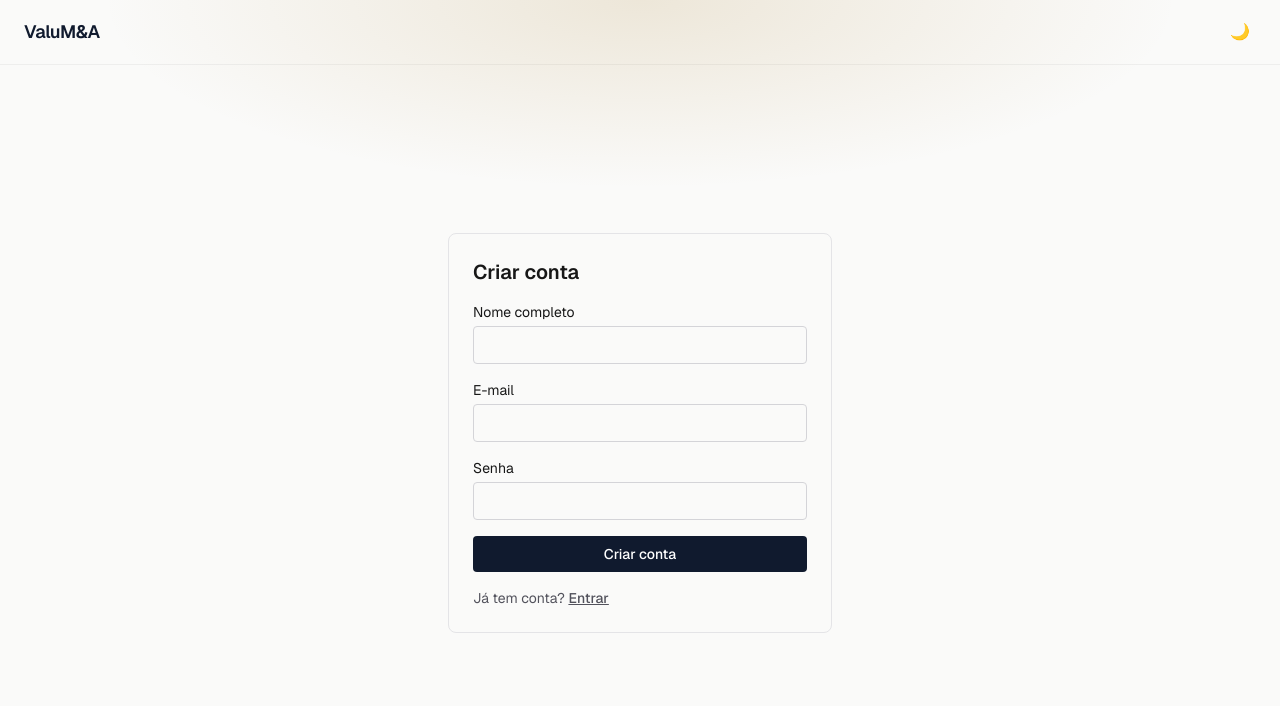
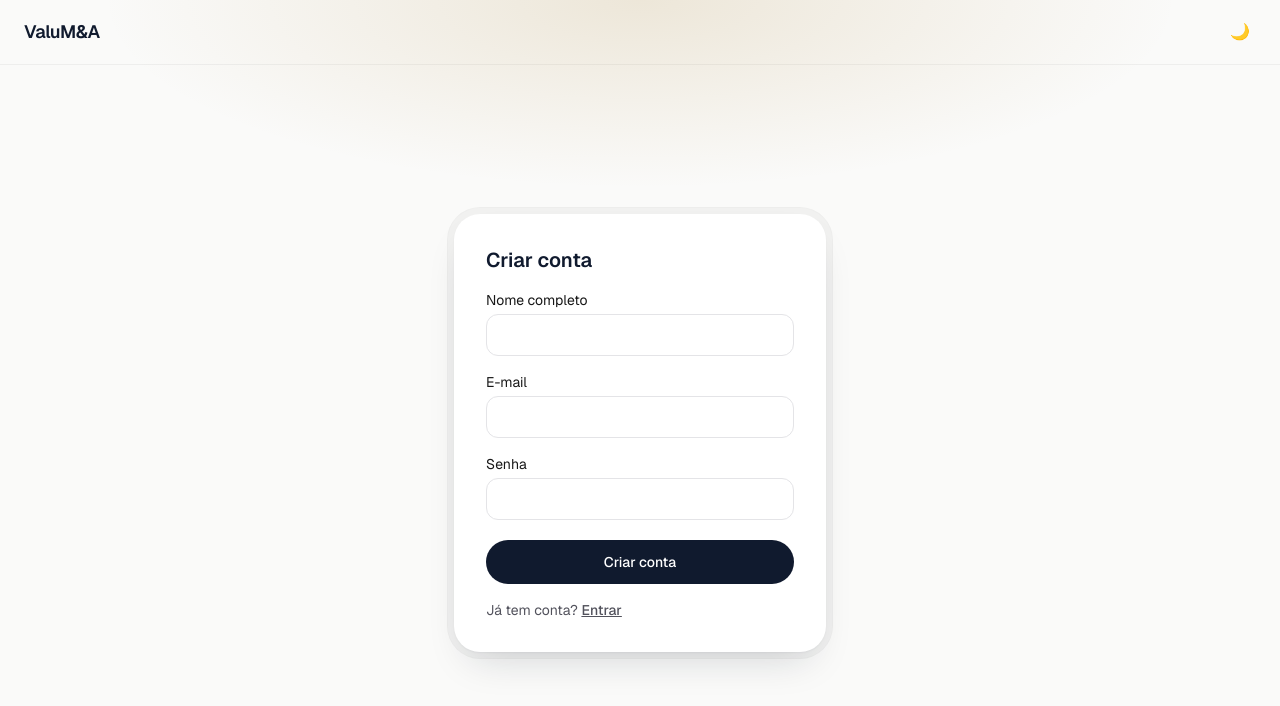
Before and after one commit to JFO05/valuma, a Next.js app: page /signup in a window 1280 px wide. Shown: the top 706 px of the page. Built offline with nearby package versions, Linux system fonts and the light colour scheme.

Commit message:
style(auth): tela de criar conta usa o mesmo layout da tela de login
PremiumCard + inputs/botao em estilo pilula, no lugar da caixa com borda
simples e cantos pouco arredondados que a tela de signup ainda usava.

```diff
--- a/app/(auth)/signup/page.tsx
+++ b/app/(auth)/signup/page.tsx
@@ -5,6 +5,8 @@ import Link from "next/link";
 import { useRouter } from "next/navigation";
 import { createClient } from "@/lib/supabase/client";
 import { mapAuthError } from "@/lib/supabase/auth-errors";
+import { PremiumCard } from "@/components/ui/premium-card";
+import { Reveal } from "@/components/ui/reveal";
 
 export default function SignupPage() {
   const router = useRouter();
@@ -41,11 +43,12 @@ export default function SignupPage() {
 
   return (
     <div className="flex flex-1 items-center justify-center p-8">
-      <form
-        onSubmit={handleSubmit}
-        className="flex w-full max-w-sm flex-col gap-4 rounded-lg border border-zinc-200 p-6 dark:border-zinc-800"
-      >
-        <h1 className="text-xl font-semibold">Criar conta</h1>
+      <Reveal className="w-full max-w-sm">
+        <PremiumCard>
+          <form onSubmit={handleSubmit} className="flex flex-col gap-4 p-8">
+            <h1 className="text-xl font-semibold text-ink dark:text-zinc-50">
+              Criar conta
+            </h1>
 
             <label className="flex flex-col gap-1 text-sm">
               Nome completo
@@ -54,7 +57,7 @@ export default function SignupPage() {
                 required
                 value={nomeCompleto}
                 onChange={(e) => setNomeCompleto(e.target.value)}
-            className="rounded border border-zinc-300 px-3 py-2 dark:border-zinc-700 dark:bg-zinc-900"
+                className="rounded-xl border border-zinc-200 px-3.5 py-2.5 transition-colors focus:border-ink focus:outline-none dark:border-zinc-800 dark:bg-zinc-950 dark:focus:border-zinc-100"
               />
             </label>
 
@@ -65,7 +68,7 @@ export default function SignupPage() {
                 required
                 value={email}
                 onChange={(e) => setEmail(e.target.value)}
-            className="rounded border border-zinc-300 px-3 py-2 dark:border-zinc-700 dark:bg-zinc-900"
+                className="rounded-xl border border-zinc-200 px-3.5 py-2.5 transition-colors focus:border-ink focus:outline-none dark:border-zinc-800 dark:bg-zinc-950 dark:focus:border-zinc-100"
               />
             </label>
 
@@ -77,7 +80,7 @@ export default function SignupPage() {
                 minLength={6}
                 value={senha}
                 onChange={(e) => setSenha(e.target.value)}
-            className="rounded border border-zinc-300 px-3 py-2 dark:border-zinc-700 dark:bg-zinc-900"
+                className="rounded-xl border border-zinc-200 px-3.5 py-2.5 transition-colors focus:border-ink focus:outline-none dark:border-zinc-800 dark:bg-zinc-950 dark:focus:border-zinc-100"
               />
             </label>
 
@@ -86,7 +89,7 @@ export default function SignupPage() {
             <button
               type="submit"
               disabled={loading}
-          className="rounded bg-ink px-4 py-2 text-sm font-medium text-white disabled:opacity-50 dark:bg-white dark:text-black"
+              className="mt-1 rounded-full bg-ink px-5 py-3 text-sm font-medium text-white transition-transform duration-500 ease-[cubic-bezier(0.32,0.72,0,1)] active:scale-[0.98] disabled:opacity-50 dark:bg-white dark:text-black"
             >
               {loading ? "Criando conta..." : "Criar conta"}
             </button>
@@ -98,6 +101,8 @@ export default function SignupPage() {
               </Link>
             </p>
           </form>
+        </PremiumCard>
+      </Reveal>
     </div>
   );
 }
```
Lines whose indentation alone changed are shown as unchanged.
